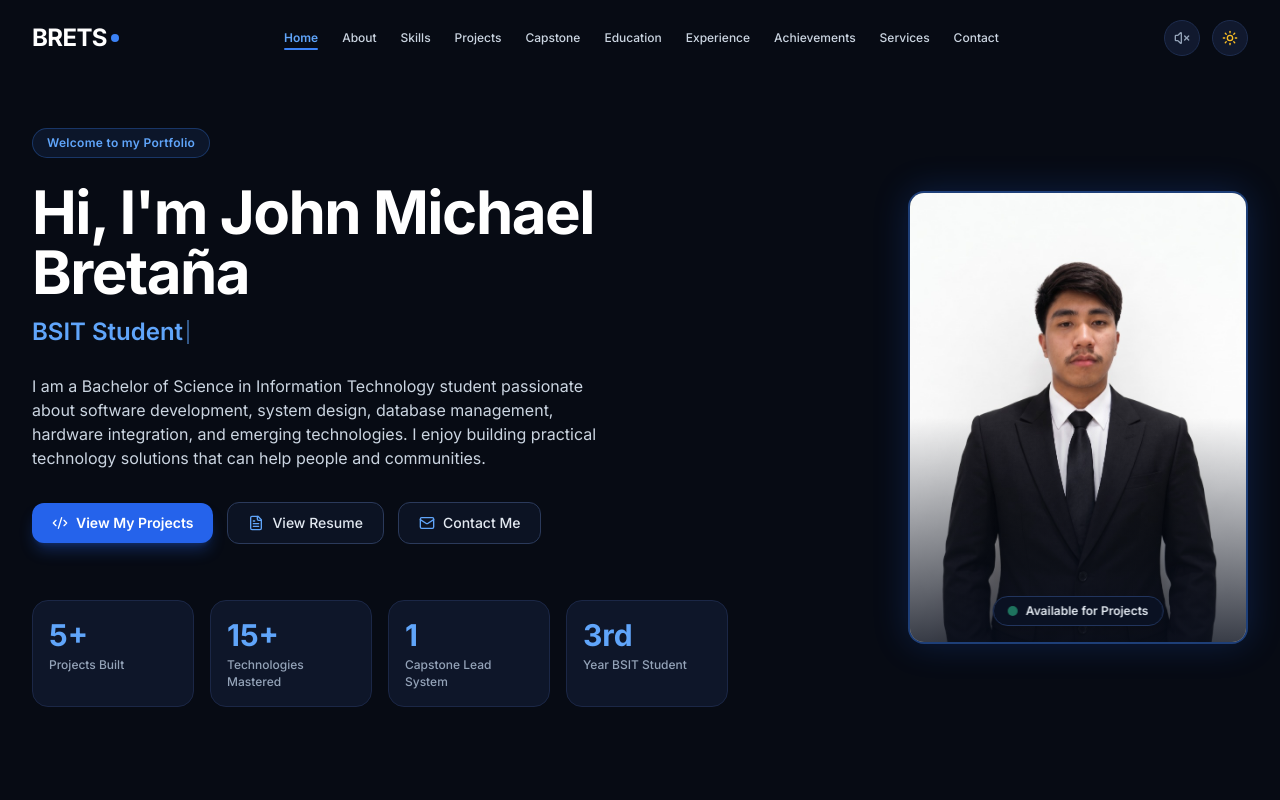
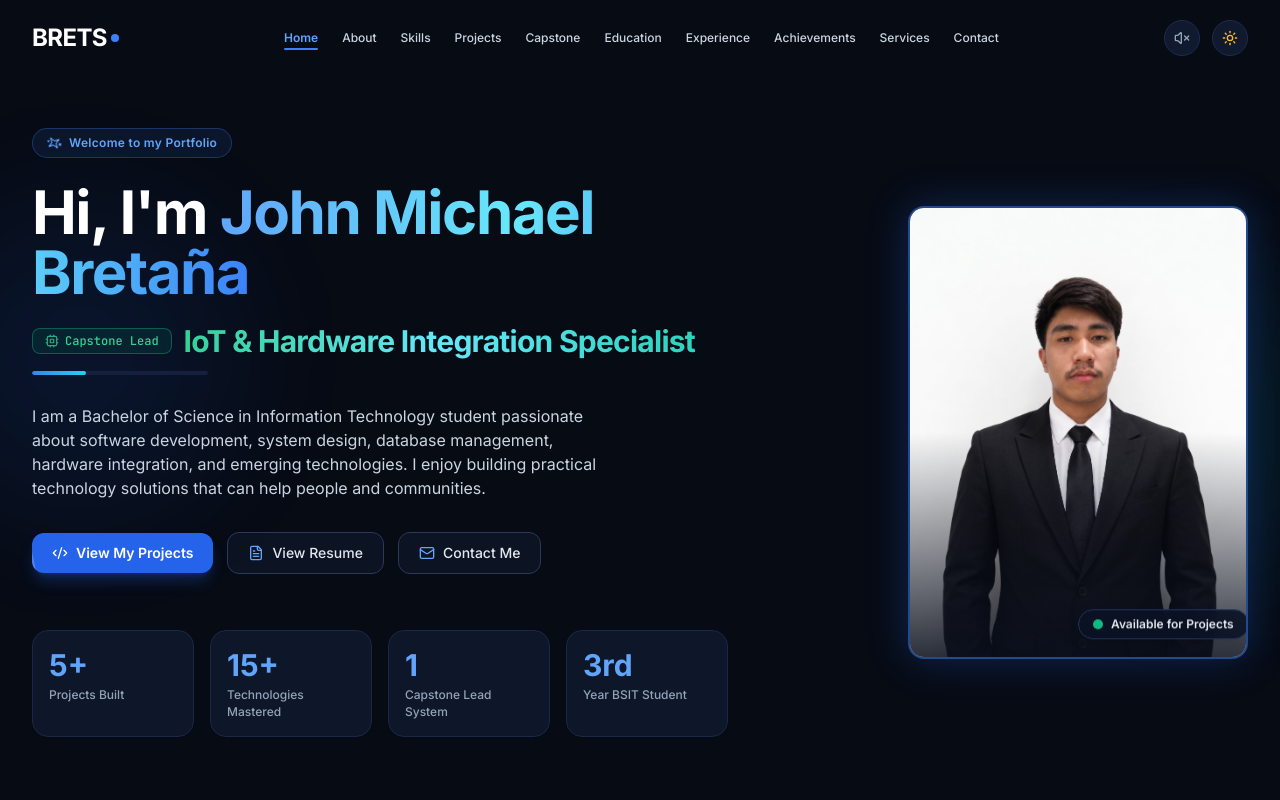
Before and after one commit to brets60/Digital-Portfolio-Bretana, a Next.js app: page / in a window 1280 px wide. Shown: the top 800 px of the page. Built offline with nearby package versions, Linux system fonts and the light colour scheme.

Commit message:
Add animated morphing career positions & future work showcase under hero name

```diff
--- a/src/components/hero/HeroSection.tsx
+++ b/src/components/hero/HeroSection.tsx
@@ -2,103 +2,238 @@
 
 import { useState, useEffect } from "react";
 import Image from "next/image";
-import { Code2, FileText, Mail } from "lucide-react";
+import { motion, AnimatePresence } from "framer-motion";
+import {
+  Code2,
+  FileText,
+  Mail,
+  Sparkles,
+  Monitor,
+  Cpu,
+  Database,
+  Layers,
+  Terminal,
+} from "lucide-react";
 import { DEVELOPER_PROFILE } from "@/lib/data";
 
 export function HeroSection() {
-  const [roleIndex, setRoleIndex] = useState(0);
-  const [displayedText, setDisplayedText] = useState("");
-  const [isDeleting, setIsDeleting] = useState(false);
+  const [careerIndex, setCareerIndex] = useState(0);
 
-  const roles = DEVELOPER_PROFILE.roles;
+  const careerPositions = [
+    {
+      title: "Aspiring Software Developer",
+      badge: "Target Position",
+      icon: Code2,
+      gradient: "from-blue-400 via-cyan-300 to-blue-500",
+      accentBorder: "border-blue-500/40",
+      accentBg: "bg-blue-500/10",
+      accentText: "text-blue-400",
+    },
+    {
+      title: "Desktop Application Developer",
+      badge: "Core Expertise",
+      icon: Monitor,
+      gradient: "from-cyan-400 via-teal-300 to-blue-400",
+      accentBorder: "border-cyan-500/40",
+      accentBg: "bg-cyan-500/10",
+      accentText: "text-cyan-400",
+    },
+    {
+      title: "IoT & Hardware Integration Specialist",
+      badge: "Capstone Lead",
+      icon: Cpu,
+      gradient: "from-emerald-400 via-cyan-300 to-teal-400",
+      accentBorder: "border-emerald-500/40",
+      accentBg: "bg-emerald-500/10",
+      accentText: "text-emerald-400",
+    },
+    {
+      title: "Database & Systems Developer",
+      badge: "Technical Field",
+      icon: Database,
+      gradient: "from-indigo-400 via-blue-300 to-cyan-400",
+      accentBorder: "border-indigo-500/40",
+      accentBg: "bg-indigo-500/10",
+      accentText: "text-indigo-400",
+    },
+    {
+      title: "BSIT 3rd Year Student • Tech Innovator",
+      badge: "Academic Standing",
+      icon: Sparkles,
+      gradient: "from-amber-400 via-orange-300 to-yellow-400",
+      accentBorder: "border-amber-500/40",
+      accentBg: "bg-amber-500/10",
+      accentText: "text-amber-400",
+    },
+  ];
 
+  // Auto-cycle through positions every 3 seconds
   useEffect(() => {
-    const currentRole = roles[roleIndex];
-    let timeout: NodeJS.Timeout;
+    const interval = setInterval(() => {
+      setCareerIndex((prev) => (prev + 1) % careerPositions.length);
+    }, 3000);
 
-    if (!isDeleting && displayedText === currentRole) {
-      timeout = setTimeout(() => setIsDeleting(true), 1800);
-    } else if (isDeleting && displayedText === "") {
-      setIsDeleting(false);
-      setRoleIndex((prev) => (prev + 1) % roles.length);
-    } else {
-      const nextChar = isDeleting
-        ? currentRole.substring(0, displayedText.length - 1)
-        : currentRole.substring(0, displayedText.length + 1);
+    return () => clearInterval(interval);
+  }, [careerPositions.length]);
 
-      timeout = setTimeout(
-        () => setDisplayedText(nextChar),
-        isDeleting ? 40 : 90
-      );
-    }
+  const activePosition = careerPositions[careerIndex];
+  const Icon = activePosition.icon;
 
-    return () => clearTimeout(timeout);
-  }, [displayedText, isDeleting, roleIndex, roles]);
+  const containerVariants = {
+    hidden: { opacity: 0 },
+    visible: {
+      opacity: 1,
+      transition: {
+        staggerChildren: 0.12,
+        delayChildren: 0.1,
+      },
+    },
+  };
+
+  const itemVariants = {
+    hidden: { opacity: 0, y: 20 },
+    visible: {
+      opacity: 1,
+      y: 0,
+      transition: { duration: 0.5, ease: [0.25, 0.1, 0.25, 1] },
+    },
+  };
 
   return (
     <section
       id="home"
-      className="relative min-h-[92vh] flex flex-col justify-center pt-32 pb-16 px-4 sm:px-6 lg:px-8 max-w-7xl mx-auto"
+      className="relative min-h-[92vh] flex flex-col justify-center pt-32 pb-16 px-4 sm:px-6 lg:px-8 max-w-7xl mx-auto overflow-hidden"
     >
-      <div className="grid grid-cols-1 lg:grid-cols-12 gap-12 lg:gap-8 items-center">
+      {/* Hardware-Accelerated Ambient Glows */}
+      <div
+        className="absolute top-1/4 -left-20 w-80 h-80 bg-blue-600/15 rounded-full blur-3xl pointer-events-none animate-pulse-slow"
+        style={{ transform: "translateZ(0)" }}
+      />
+      <div
+        className="absolute top-1/3 -right-20 w-80 h-80 bg-cyan-500/10 rounded-full blur-3xl pointer-events-none animate-pulse-slow"
+        style={{ transform: "translateZ(0)" }}
+      />
+
+      <div className="grid grid-cols-1 lg:grid-cols-12 gap-12 lg:gap-8 items-center relative z-10">
         {/* Left Column: Headlines & CTAs */}
-        <div className="lg:col-span-7 flex flex-col items-start space-y-6">
+        <motion.div
+          variants={containerVariants}
+          initial="hidden"
+          animate="visible"
+          className="lg:col-span-7 flex flex-col items-start space-y-6"
+        >
           {/* Welcome Tag */}
-          <div className="inline-flex items-center gap-2 px-3.5 py-1.5 rounded-full bg-blue-500/10 border border-blue-500/30 text-blue-400 text-xs font-semibold tracking-wide">
+          <motion.div
+            variants={itemVariants}
+            className="inline-flex items-center gap-2 px-3.5 py-1.5 rounded-full bg-blue-500/10 border border-blue-500/30 text-blue-400 text-xs font-semibold tracking-wide shadow-sm"
+          >
+            <Sparkles className="w-3.5 h-3.5 text-blue-400 animate-spin" style={{ animationDuration: "6s" }} />
             <span>Welcome to my Portfolio</span>
-          </div>
+          </motion.div>
 
-          {/* Heading */}
-          <div className="space-y-3">
+          {/* Heading with Name & Animated Future Work / Position */}
+          <motion.div variants={itemVariants} className="space-y-4 w-full">
             <h1 className="text-4xl sm:text-5xl lg:text-6xl font-black text-white tracking-tight leading-tight">
-              Hi, I&apos;m {DEVELOPER_PROFILE.name}
+              Hi, I&apos;m{" "}
+              <span className="text-transparent bg-clip-text bg-gradient-to-r from-blue-400 via-cyan-300 to-blue-500">
+                {DEVELOPER_PROFILE.name}
+              </span>
             </h1>
 
-            {/* Dynamic Typing Role */}
-            <div className="text-xl sm:text-2xl font-semibold text-blue-400 flex items-center min-h-[36px]">
-              <span>{displayedText}</span>
-              <span className="w-0.5 h-6 bg-blue-400 ml-1 animate-pulse" />
+            {/* ANIMATED POSITION & FUTURE WORK DISPLAY */}
+            <div className="relative min-h-[58px] flex flex-col justify-center pt-1">
+              <AnimatePresence mode="wait">
+                <motion.div
+                  key={activePosition.title}
+                  initial={{ opacity: 0, y: 18, filter: "blur(6px)" }}
+                  animate={{ opacity: 1, y: 0, filter: "blur(0px)" }}
+                  exit={{ opacity: 0, y: -18, filter: "blur(6px)" }}
+                  transition={{ duration: 0.45, ease: [0.16, 1, 0.3, 1] }}
+                  className="flex items-center gap-3 flex-wrap"
+                >
+                  {/* Position Tag / Capsule */}
+                  <span
+                    className={`inline-flex items-center gap-1.5 px-3 py-1 rounded-lg border text-xs font-mono font-medium shadow-sm transition-colors ${activePosition.accentBg} ${activePosition.accentBorder} ${activePosition.accentText}`}
+                  >
+                    <Icon className="w-3.5 h-3.5 animate-pulse" />
+                    <span>{activePosition.badge}</span>
+                  </span>
+
+                  {/* High-Impact Gradient Title */}
+                  <span
+                    className={`text-xl sm:text-2xl lg:text-3xl font-extrabold tracking-tight text-transparent bg-clip-text bg-gradient-to-r ${activePosition.gradient}`}
+                  >
+                    {activePosition.title}
+                  </span>
+                </motion.div>
+              </AnimatePresence>
+
+              {/* Animated Progress Indicator Bar Underneath */}
+              <div className="w-44 h-1 bg-[#14203d] rounded-full overflow-hidden mt-3">
+                <motion.div
+                  key={careerIndex}
+                  initial={{ width: "0%" }}
+                  animate={{ width: "100%" }}
+                  transition={{ duration: 3, ease: "linear" }}
+                  className="h-full bg-gradient-to-r from-blue-500 to-cyan-400 rounded-full"
+                />
+              </div>
             </div>
-          </div>
+          </motion.div>
 
           {/* Bio */}
-          <p className="text-slate-300 text-sm sm:text-base leading-relaxed max-w-xl font-normal">
+          <motion.p
+            variants={itemVariants}
+            className="text-slate-300 text-sm sm:text-base leading-relaxed max-w-xl font-normal pt-1"
+          >
             {DEVELOPER_PROFILE.bio}
-          </p>
+          </motion.p>
 
           {/* Action Buttons */}
-          <div className="flex flex-wrap items-center gap-3.5 pt-2">
-            <a
+          <motion.div variants={itemVariants} className="flex flex-wrap items-center gap-3.5 pt-2">
+            <motion.a
               href="#projects"
-              className="px-5 py-2.5 rounded-xl bg-blue-600 hover:bg-blue-500 text-white font-semibold text-sm flex items-center gap-2 shadow-lg shadow-blue-600/30 transition-all hover:scale-[1.02] active:scale-[0.98]"
+              whileHover={{ scale: 1.03, y: -1 }}
+              whileTap={{ scale: 0.98 }}
+              className="relative group px-5 py-2.5 rounded-xl bg-blue-600 hover:bg-blue-500 text-white font-semibold text-sm flex items-center gap-2 shadow-lg shadow-blue-600/30 transition-all overflow-hidden"
             >
+              <div className="absolute inset-0 w-1/2 h-full bg-white/20 skew-x-12 -translate-x-full group-hover:translate-x-[300%] transition-transform duration-1000 ease-out" />
               <Code2 className="w-4 h-4" />
               <span>View My Projects</span>
-            </a>
+            </motion.a>
 
-            <a
+            <motion.a
               href="#about"
-              className="px-5 py-2.5 rounded-xl bg-[#0f172a]/70 hover:bg-[#1e293b] text-slate-200 border border-[#2b3a5b] hover:border-blue-400/50 font-medium text-sm flex items-center gap-2 transition-all hover:scale-[1.02] active:scale-[0.98]"
+              whileHover={{ scale: 1.03, y: -1 }}
+              whileTap={{ scale: 0.98 }}
+              className="px-5 py-2.5 rounded-xl bg-[#0f172a]/70 hover:bg-[#1e293b] text-slate-200 border border-[#2b3a5b] hover:border-blue-400/50 font-medium text-sm flex items-center gap-2 transition-all"
             >
               <FileText className="w-4 h-4 text-blue-400" />
               <span>View Resume</span>
-            </a>
+            </motion.a>
 
-            <a
+            <motion.a
               href="#contact"
-              className="px-5 py-2.5 rounded-xl bg-[#0f172a]/70 hover:bg-[#1e293b] text-slate-200 border border-[#2b3a5b] hover:border-blue-400/50 font-medium text-sm flex items-center gap-2 transition-all hover:scale-[1.02] active:scale-[0.98]"
+              whileHover={{ scale: 1.03, y: -1 }}
+              whileTap={{ scale: 0.98 }}
+              className="px-5 py-2.5 rounded-xl bg-[#0f172a]/70 hover:bg-[#1e293b] text-slate-200 border border-[#2b3a5b] hover:border-blue-400/50 font-medium text-sm flex items-center gap-2 transition-all"
             >
               <Mail className="w-4 h-4 text-blue-400" />
               <span>Contact Me</span>
-            </a>
-          </div>
+            </motion.a>
+          </motion.div>
 
           {/* Stats Bar */}
-          <div className="grid grid-cols-2 sm:grid-cols-4 gap-4 w-full pt-8">
+          <motion.div
+            variants={itemVariants}
+            className="grid grid-cols-2 sm:grid-cols-4 gap-4 w-full pt-8"
+          >
             {DEVELOPER_PROFILE.stats.map((stat) => (
-              <div
+              <motion.div
                 key={stat.label}
-                className="bg-[#0e1629] border border-[#1b2746] rounded-2xl p-4 flex flex-col items-start transition-all hover:border-blue-500/40"
+                whileHover={{ y: -3, borderColor: "rgba(59, 130, 246, 0.5)" }}
+                transition={{ duration: 0.2 }}
+                className="bg-[#0e1629] border border-[#1b2746] rounded-2xl p-4 flex flex-col items-start transition-colors shadow-sm"
               >
                 <span className="text-2xl sm:text-3xl font-extrabold text-blue-400">
                   {stat.value}
@@ -106,35 +241,47 @@ export function HeroSection() {
                 <span className="text-xs text-slate-400 font-medium mt-1 leading-snug">
                   {stat.label}
                 </span>
-              </div>
+              </motion.div>
             ))}
-          </div>
-        </div>
+          </motion.div>
+        </motion.div>
 
-        {/* Right Column: Framed Portrait Photo */}
-        <div className="lg:col-span-5 flex justify-center lg:justify-end">
-          <div className="relative w-full max-w-[340px] aspect-[3/4] rounded-2xl overflow-hidden border-2 border-blue-500/40 shadow-[0_0_35px_rgba(37,99,235,0.22)] bg-[#0c1324] group">
+        {/* Right Column: Framed Portrait Photo with Floating Glow */}
+        <motion.div
+          initial={{ opacity: 0, scale: 0.95 }}
+          animate={{ opacity: 1, scale: 1 }}
+          transition={{ duration: 0.7, delay: 0.2, ease: "easeOut" }}
+          className="lg:col-span-5 flex justify-center lg:justify-end"
+        >
+          <div className="relative w-full max-w-[340px] aspect-[3/4] rounded-2xl overflow-hidden border-2 border-blue-500/50 shadow-[0_0_40px_rgba(37,99,235,0.3)] bg-[#0c1324] group transition-all duration-500 hover:shadow-[0_0_55px_rgba(37,99,235,0.45)]">
             <Image
               src="/profile.jpg"
               alt={DEVELOPER_PROFILE.name}
               fill
               priority
-              className="object-cover object-top transition-transform duration-500 group-hover:scale-102"
+              className="object-cover object-top transition-transform duration-700 ease-out group-hover:scale-105"
               sizes="(max-width: 768px) 100vw, 340px"
             />
 
             {/* Subtle Gradient vignette */}
-            <div className="absolute inset-0 bg-gradient-to-t from-[#090e1b]/80 via-transparent to-transparent pointer-events-none" />
+            <div className="absolute inset-0 bg-gradient-to-t from-[#090e1b]/85 via-transparent to-transparent pointer-events-none" />
 
             {/* Available for Projects Badge */}
-            <div className="absolute bottom-4 left-1/2 -translate-x-1/2 flex items-center gap-2 px-3.5 py-1.5 rounded-full bg-[#0b1224]/90 border border-[#22355e] backdrop-blur-md shadow-lg whitespace-nowrap">
-              <span className="w-2.5 h-2.5 rounded-full bg-emerald-400 animate-pulse" />
+            <motion.div
+              animate={{ y: [0, -3, 0] }}
+              transition={{ repeat: Infinity, duration: 4, ease: "easeInOut" }}
+              className="absolute bottom-4 left-1/2 -translate-x-1/2 flex items-center gap-2 px-3.5 py-1.5 rounded-full bg-[#0b1224]/90 border border-[#22355e] backdrop-blur-md shadow-lg whitespace-nowrap"
+            >
+              <span className="relative flex h-2.5 w-2.5">
+                <span className="animate-ping absolute inline-flex h-full w-full rounded-full bg-emerald-400 opacity-75"></span>
+                <span className="relative inline-flex rounded-full h-2.5 w-2.5 bg-emerald-500"></span>
+              </span>
               <span className="text-xs font-semibold text-slate-200">
                 {DEVELOPER_PROFILE.status}
               </span>
-            </div>
+            </motion.div>
           </div>
-        </div>
+        </motion.div>
       </div>
     </section>
   );
```
Also changed, not shown: src/components/about/AboutSection.tsx (+28 -10 lines), src/components/projects/FeaturedProjectsSection.tsx (+55 -23 lines).
